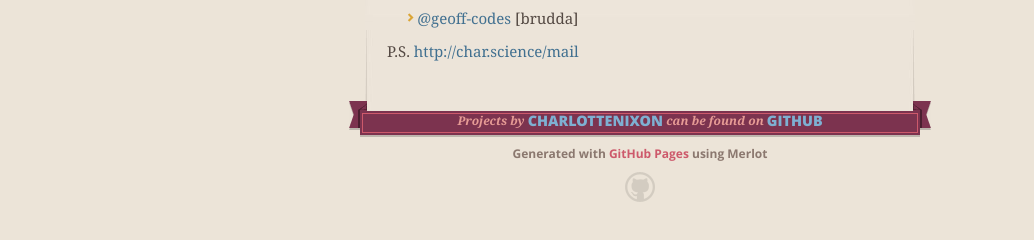
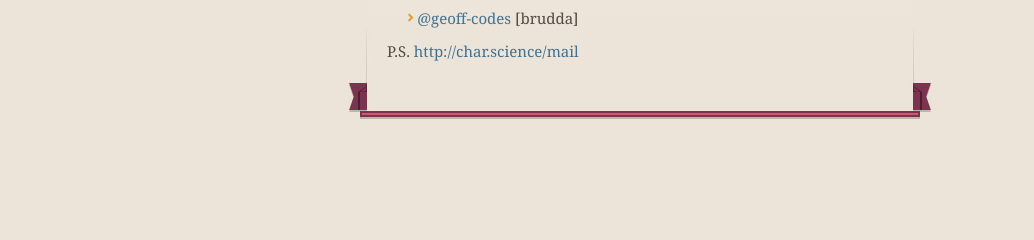
Before and after one commit to charlottenixon/charlottenixon.github.io, a plain HTML site: page index.html in a window 1280 px wide. Shown: the part 296-536 px from the top of the page, without its empty margins (0-1034 px from the left). Drawn offline with nearby package versions, Linux system fonts and the light colour scheme.

Commit message:
Update index.html

```diff
--- a/index.html
+++ b/index.html
@@ -61,13 +61,10 @@
       <footer>
         <span class="ribbon-outer">
           <span class="ribbon-inner">
-            <p>Projects by <a href="https://github.com/charlottenixon">charlottenixon</a> can be found on <a href="https://github.com/charlottenixon">GitHub</a></p>
           </span>
           <span class="left-tail"></span>
           <span class="right-tail"></span>
         </span>
-        <p>Generated with <a href="https://pages.github.com">GitHub Pages</a> using Merlot</p>
-        <span class="octocat"></span>
       </footer>
 
     </div>
```
